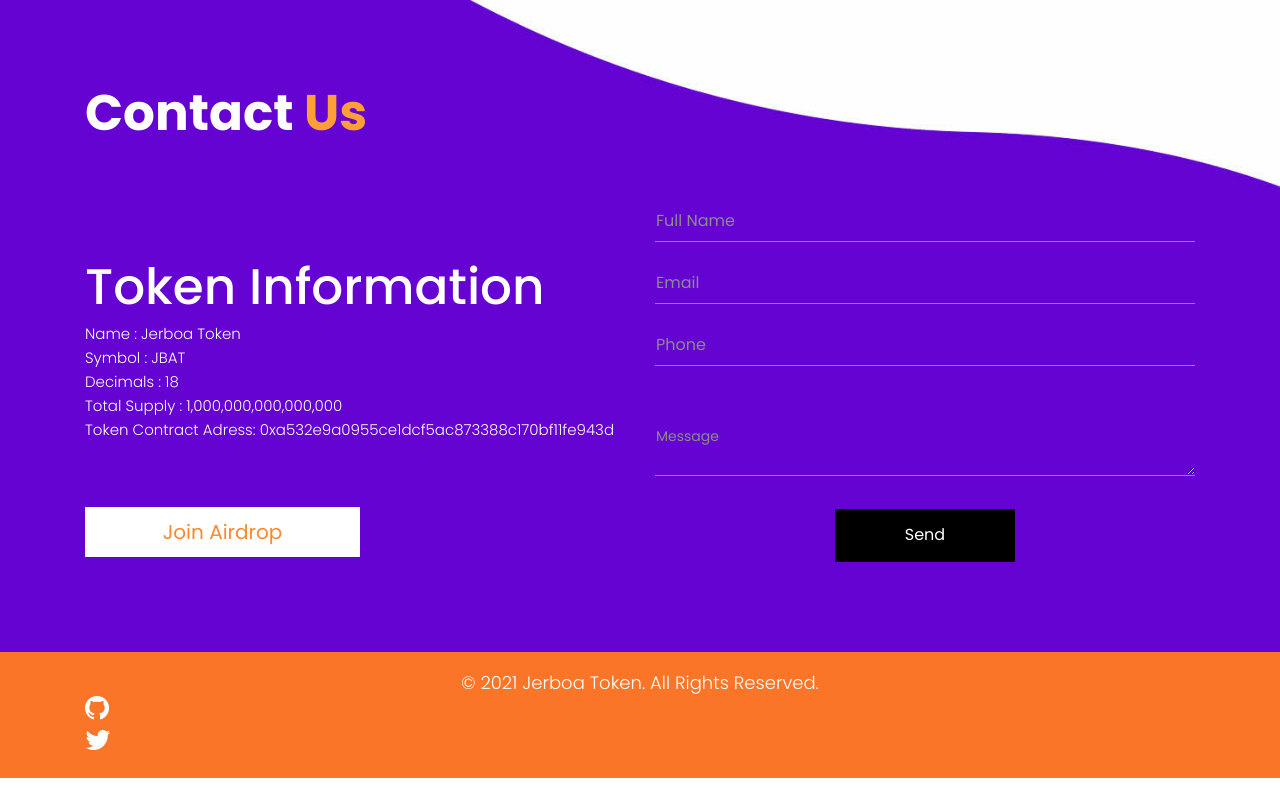
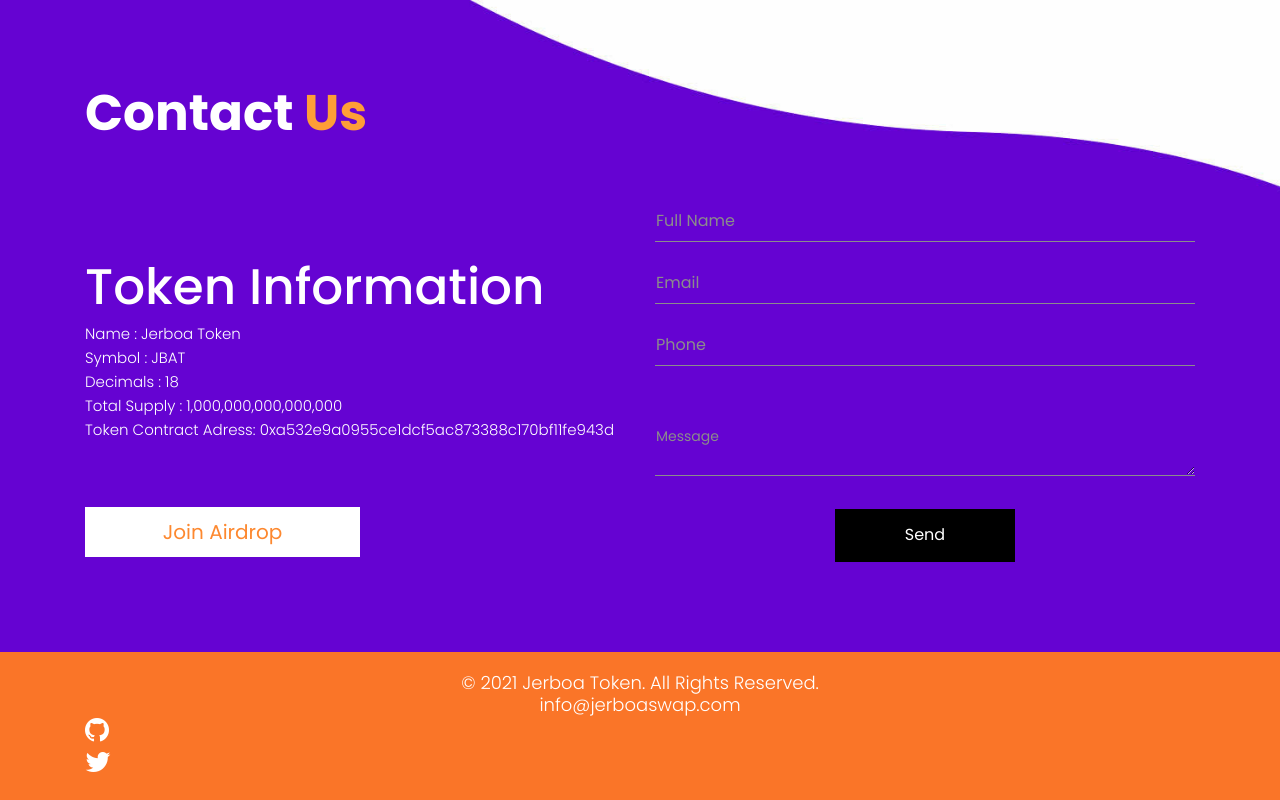
Before and after one commit to JerboaSwap/jerboaswap.github.io, a plain HTML site: page index.html in a window 1280 px wide. Shown: the part 3370-4170 px from the top of the page. Before the commit the page ends 4148 px from the top, so only its background shows below. Drawn offline with nearby package versions, Linux system fonts and the light colour scheme.

Commit message:
Update index.html

```diff
--- a/index.html
+++ b/index.html
@@ -335,6 +335,7 @@
                <div class="row">
                   <div class="col-md-12">
                      <p>© 2021 Jerboa Token. All Rights Reserved.</p>
+                     <p>info@jerboaswap.com</p>
                       <section class="social">
                       <ul>
         <li><a href="https://github.com/JerboaSwap" class="fa fa-github fa-2x" aria-hidden="true"></a></li>
```
